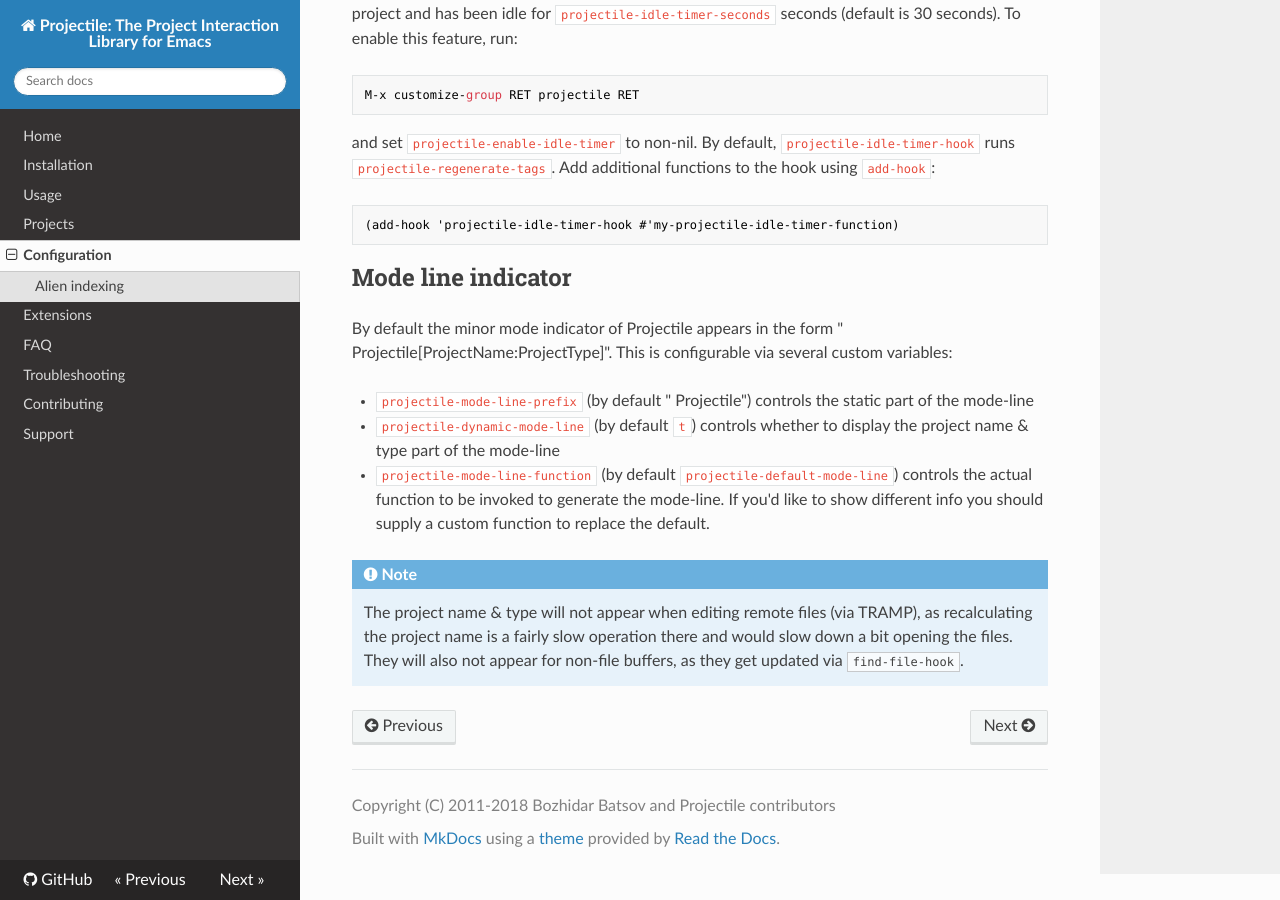
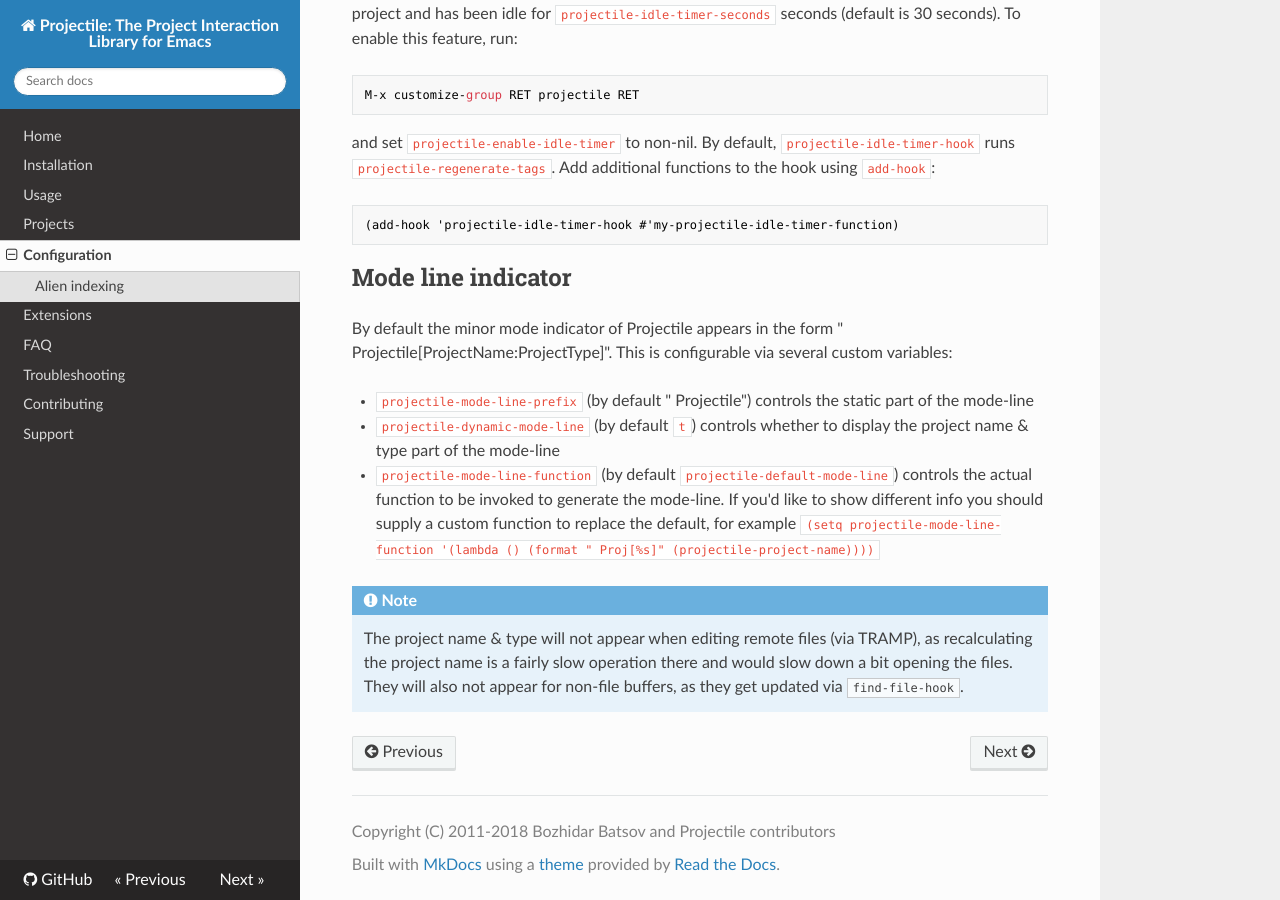
Before and after one commit to bbatsov/projectile, an MkDocs documentation site: the page built from doc/configuration.md, in a window 1280 px wide and 900 px high, scrolled down 5955 px. Built offline with MkDocs 1.6.1, drawn with Linux system fonts in a browser that asks for light colours; nearby versions of some CDN libraries; old or Windows-style settings are respelled for this version of MkDocs.

Commit message:
Gave an example for projectile-mode-line-function
I tried setting the function to something along the lines of the old syntax of customizing projectile-mode-line to "'(:eval (format " Proj[%s]" (projectile-project-name)))" as mentioned in the _stable_ documentation.
This confusion cost me about an hour, so I thought giving an example might help somebody else. :)

```diff
--- a/doc/configuration.md
+++ b/doc/configuration.md
@@ -321,7 +321,7 @@
 
 * `projectile-mode-line-prefix` (by default " Projectile") controls the static part of the mode-line
 * `projectile-dynamic-mode-line` (by default `t`) controls whether to display the project name & type part of the mode-line
-* `projectile-mode-line-function` (by default `projectile-default-mode-line`) controls the actual function to be invoked to generate the mode-line. If you'd like to show different info you should supply a custom function to replace the default.
+* `projectile-mode-line-function` (by default `projectile-default-mode-line`) controls the actual function to be invoked to generate the mode-line. If you'd like to show different info you should supply a custom function to replace the default, for example `(setq projectile-mode-line-function '(lambda () (format " Proj[%s]" (projectile-project-name))))`
 
 !!! Note
 
```
